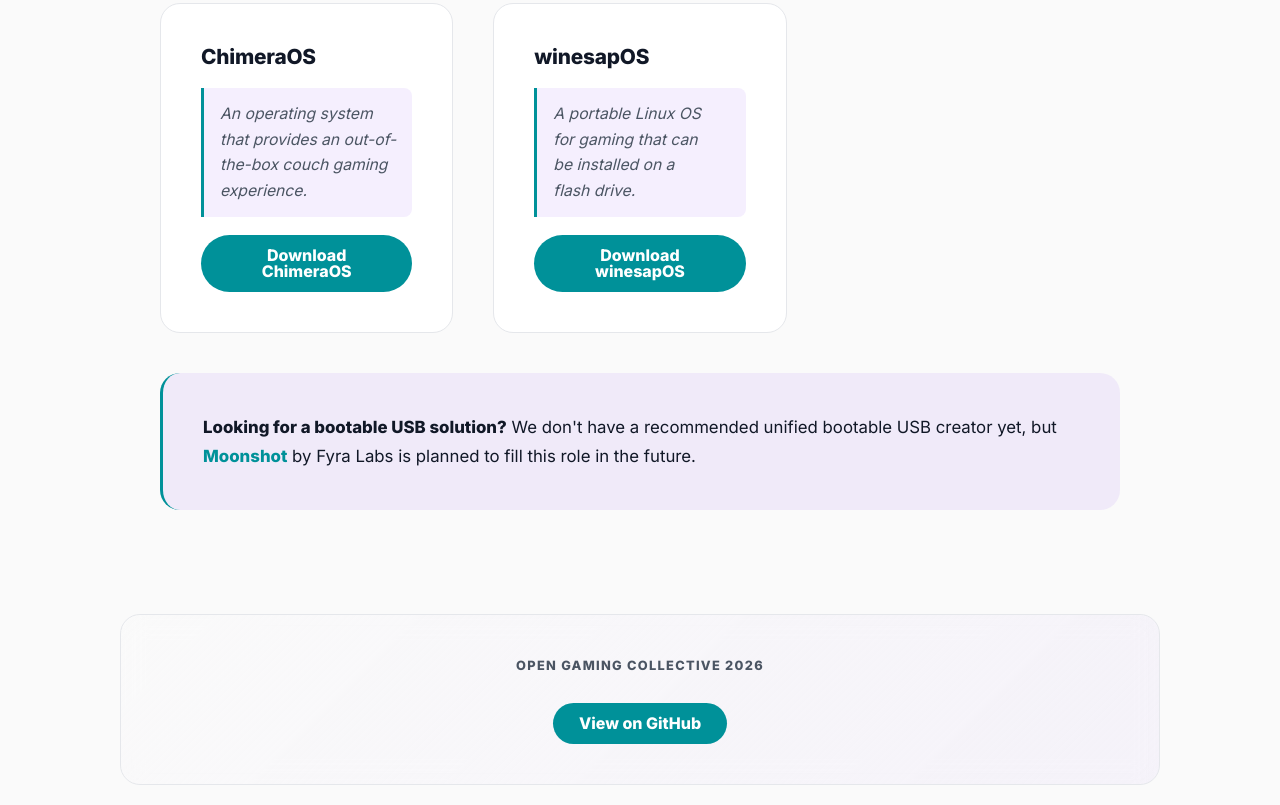
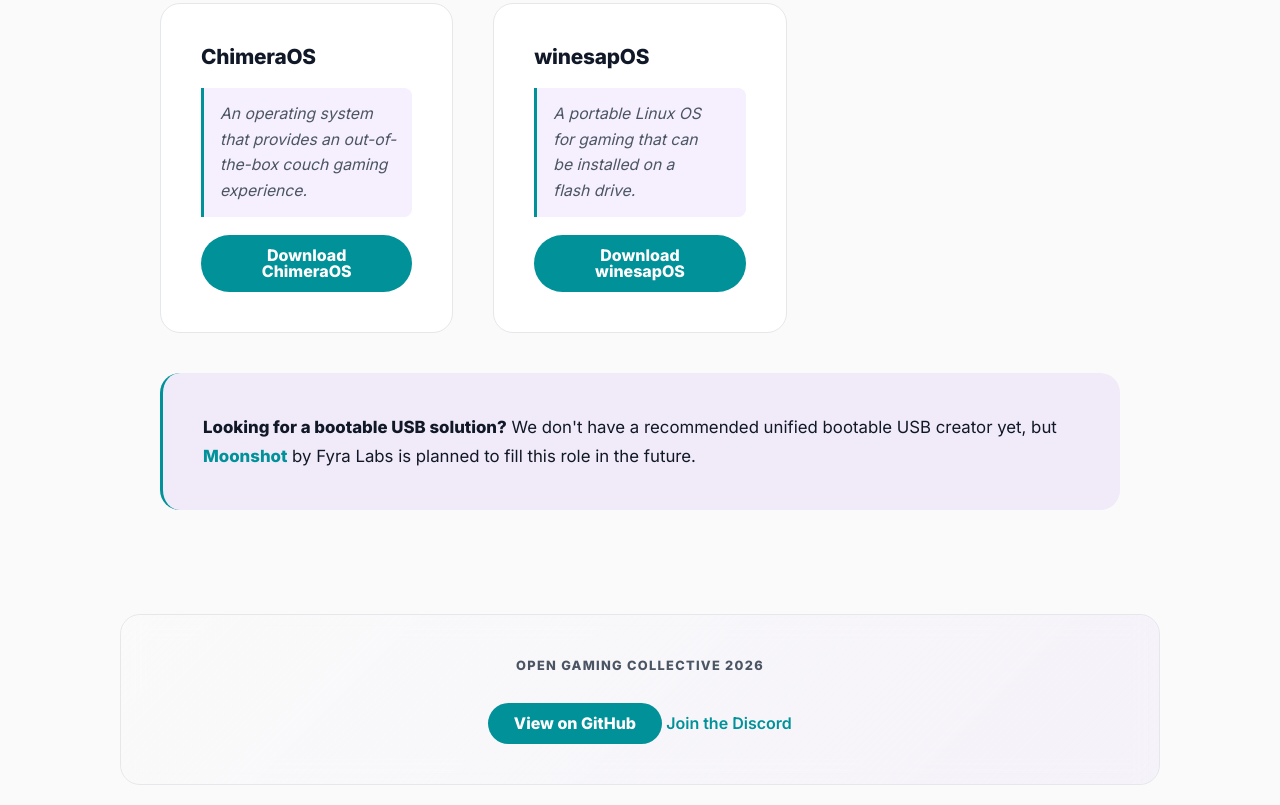
Before and after one commit to OpenGamingCollective/opengamingcollective.org, an Astro site: page / in a window 1280 px wide. Shown: the part 3985-4790 px from the top of the page. Built offline with nearby package versions, Linux system fonts and the light colour scheme; Astro itself is replaced by a stand-in of ours.

Commit message:
feat: add discord link

```diff
--- a/src/components/Footer.astro
+++ b/src/components/Footer.astro
@@ -2,5 +2,6 @@
   <div class="container">
     <p class="footer-brand">Open Gaming Collective {new Date().getFullYear()}</p>
     <a href="https://github.com/OpenGamingCollective" target="_blank" rel="noopener noreferrer" class="github-btn">View on GitHub</a>
+    <a href="https://discord.gg/4K2pZ6abQm" target="_blank" rel="noopener noreferrer" class="discord-btn">Join the Discord</a>
   </div>
 </footer>
```
